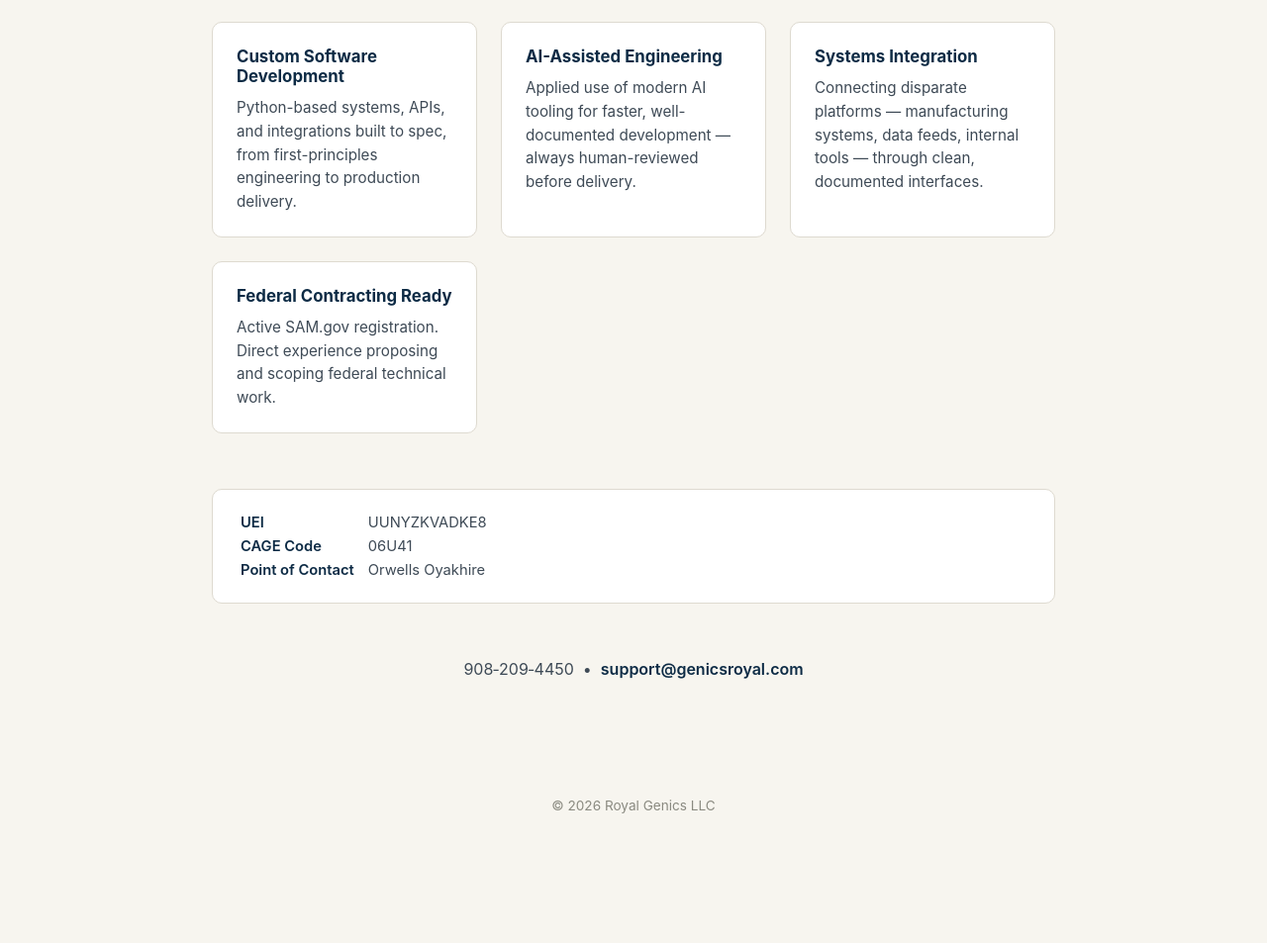
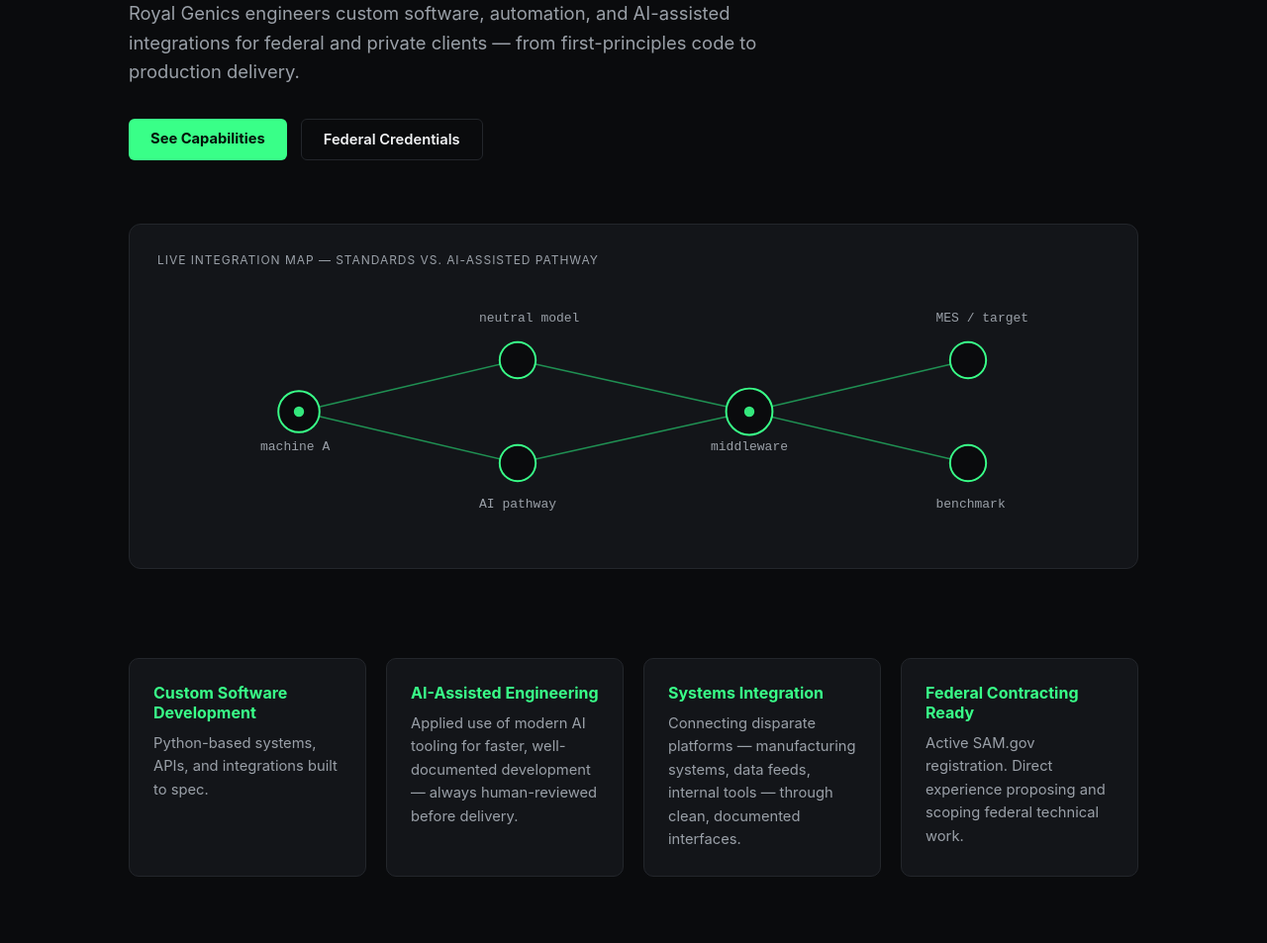
Before and after one commit to Orwells28/royal-genics-site, a plain HTML site: page index.html in a window 1280 px wide. Shown: the part 354-1307 px from the top of the page at 99% size. Before the commit the page ends 1200 px from the top, so only its background shows below. Drawn offline with Linux system fonts and the light colour scheme.

Commit message:
Redesign to match GenAIPI reference (dark theme, green accent)

```diff
--- a/index.html
+++ b/index.html
@@ -7,68 +7,128 @@
 <meta name="description" content="Software engineering, systems integration, and applied AI for federal and private clients.">
 <style>
   :root {
-    --navy: #0d2b45; --gold: #a89968; --slate: #3e4a56; --paper: #f7f5ef; --line: #dedad0;
+    --bg: #0a0b0d; --bg-raised: #131519; --green: #39ff88; --green-dim: #1f8f52;
+    --line: #23262b; --text: #f2f3f5; --text-dim: #9aa0a8;
   }
   * { box-sizing: border-box; }
-  body { margin:0; font-family: -apple-system, "Segoe UI", system-ui, sans-serif; background: var(--paper); color: var(--slate); }
-  header { background: var(--navy); color: #fff; padding: 64px 24px 48px; }
-  .wrap { max-width: 900px; margin: 0 auto; }
-  .mark { font-weight: 700; letter-spacing: 0.08em; font-size: 0.8rem; opacity: 0.85; margin-bottom: 18px; }
-  h1 { font-size: clamp(2rem, 5vw, 3rem); margin: 0 0 12px; line-height: 1.15; }
-  .tag { color: var(--gold); font-size: 1.1rem; margin: 0; max-width: 60ch; }
-  main { padding: 56px 24px 80px; }
-  .grid { display: grid; grid-template-columns: repeat(auto-fit, minmax(240px, 1fr)); gap: 24px; margin: 32px 0 56px; }
-  .card { background: #fff; border: 1px solid var(--line); border-radius: 10px; padding: 24px; }
-  .card h3 { color: var(--navy); margin: 0 0 10px; font-size: 1.05rem; }
-  .card p { margin: 0; font-size: 0.95rem; line-height: 1.55; }
-  .idband { background: #fff; border: 1px solid var(--line); border-radius: 10px; padding: 24px 28px; margin-bottom: 56px; }
-  .idband dl { display: grid; grid-template-columns: max-content 1fr; gap: 6px 14px; font-size: 0.92rem; margin: 0; }
-  .idband dt { color: var(--navy); font-weight: 600; }
-  .idband dd { margin: 0; }
-  .contact { text-align: center; }
-  .contact a { color: var(--navy); font-weight: 600; text-decoration: none; }
-  footer { text-align: center; padding: 24px; color: #8a8a80; font-size: 0.85rem; }
+  body { margin:0; font-family: -apple-system, "Segoe UI", system-ui, sans-serif; background: var(--bg); color: var(--text); }
+  a { color: inherit; }
+  nav { display:flex; align-items:center; justify-content:space-between; padding: 20px 40px; border-bottom: 1px solid var(--line); }
+  .logo { font-weight: 800; letter-spacing: 0.02em; font-size: 1.1rem; }
+  .logo span { color: var(--green); }
+  .navlinks { display:flex; gap: 28px; font-size: 0.9rem; color: var(--text-dim); list-style:none; margin:0; padding:0; }
+  .navlinks a:hover { color: var(--text); }
+  .cta { background: var(--green); color: #05130a; font-weight: 700; padding: 9px 18px; border-radius: 6px; text-decoration:none; font-size: 0.88rem; }
+  .navright { display:flex; align-items:center; gap: 18px; font-size: 0.9rem; }
+
+  header { padding: 90px 40px 70px; max-width: 1100px; margin: 0 auto; }
+  .eyebrow { color: var(--green); font-weight: 700; letter-spacing: 0.12em; font-size: 0.78rem; text-transform: uppercase; margin-bottom: 18px; }
+  h1 { font-size: clamp(2.4rem, 6vw, 4rem); font-weight: 800; line-height: 1.05; margin: 0 0 20px; letter-spacing: -0.01em; }
+  h1 .accent { color: var(--green); }
+  .sub { color: var(--text-dim); font-size: 1.15rem; max-width: 55ch; line-height: 1.6; margin: 0 0 32px; }
+  .heroctas { display:flex; gap: 14px; margin-bottom: 64px; }
+  .cta-outline { border: 1px solid var(--line); color: var(--text); padding: 11px 22px; border-radius: 6px; text-decoration:none; font-size: 0.92rem; font-weight: 600; }
+  .cta-solid { background: var(--green); color: #05130a; padding: 11px 22px; border-radius: 6px; text-decoration:none; font-size: 0.92rem; font-weight: 700; }
+
+  .mockup { background: var(--bg-raised); border: 1px solid var(--line); border-radius: 12px; padding: 28px; overflow: hidden; position: relative; }
+  .mockup-label { font-size: 0.75rem; color: var(--text-dim); text-transform: uppercase; letter-spacing: 0.08em; margin-bottom: 16px; }
+  svg.graph { width: 100%; height: 260px; display:block; }
+  .node { fill: var(--bg); stroke: var(--green); stroke-width: 1.5; }
+  .nodepulse { fill: var(--green); opacity: 0.9; }
+  .edge { stroke: var(--green-dim); stroke-width: 1.2; }
+  .nlabel { fill: var(--text-dim); font-size: 10px; font-family: monospace; }
+
+  main { max-width: 1100px; margin: 0 auto; padding: 0 40px 100px; }
+  .grid { display: grid; grid-template-columns: repeat(auto-fit, minmax(240px, 1fr)); gap: 20px; margin: 20px 0 70px; }
+  .card { background: var(--bg-raised); border: 1px solid var(--line); border-radius: 10px; padding: 24px; }
+  .card h3 { margin: 0 0 10px; font-size: 1rem; color: var(--green); }
+  .card p { margin: 0; font-size: 0.92rem; line-height: 1.6; color: var(--text-dim); }
+
+  .idband { background: var(--bg-raised); border: 1px solid var(--line); border-radius: 10px; padding: 26px 30px; margin-bottom: 60px; }
+  .idband dl { display: grid; grid-template-columns: max-content 1fr; gap: 8px 16px; font-size: 0.9rem; margin: 0; }
+  .idband dt { color: var(--green); font-weight: 600; }
+  .idband dd { margin: 0; color: var(--text-dim); }
+
+  footer { border-top: 1px solid var(--line); text-align: center; padding: 28px; color: var(--text-dim); font-size: 0.85rem; }
 </style>
 </head>
 <body>
+  <nav>
+    <div class="logo">ROYAL<span>GENICS</span></div>
+    <ul class="navlinks">
+      <li><a href="#capabilities">Capabilities</a></li>
+      <li><a href="#work">Integration Work</a></li>
+      <li><a href="#federal">Federal Contracting</a></li>
+      <li><a href="#company">Company</a></li>
+    </ul>
+    <div class="navright">
+      <a href="#work" class="cta">Get in Touch</a>
+    </div>
+  </nav>
+
   <header>
-    <div class="wrap">
-      <div class="mark">R / G &nbsp; ROYAL GENICS</div>
-      <h1>Software Engineering, Systems Integration &amp; Applied AI</h1>
-      <p class="tag">For federal and private-sector clients. A division of the Cleanhub Group.</p>
+    <div class="eyebrow">Software Engineering &middot; Systems Integration &middot; Applied AI</div>
+    <h1>We build the <span class="accent">connective tissue</span><br>between real systems.</h1>
+    <p class="sub">Royal Genics engineers custom software, automation, and AI-assisted integrations for federal and private clients &mdash; from first-principles code to production delivery.</p>
+    <div class="heroctas">
+      <a href="#capabilities" class="cta-solid">See Capabilities</a>
+      <a href="#federal" class="cta-outline">Federal Credentials</a>
+    </div>
+
+    <div class="mockup">
+      <div class="mockup-label">Live Integration Map &mdash; Standards vs. AI-Assisted Pathway</div>
+      <svg class="graph" viewBox="0 0 700 200">
+        <line class="edge" x1="90" y1="100" x2="260" y2="60"/>
+        <line class="edge" x1="90" y1="100" x2="260" y2="140"/>
+        <line class="edge" x1="260" y1="60" x2="440" y2="100"/>
+        <line class="edge" x1="260" y1="140" x2="440" y2="100"/>
+        <line class="edge" x1="440" y1="100" x2="610" y2="60"/>
+        <line class="edge" x1="440" y1="100" x2="610" y2="140"/>
+        <circle class="node" cx="90" cy="100" r="16"/>
+        <circle class="nodepulse" cx="90" cy="100" r="4"/>
+        <circle class="node" cx="260" cy="60" r="14"/>
+        <circle class="node" cx="260" cy="140" r="14"/>
+        <circle class="node" cx="440" cy="100" r="18"/>
+        <circle class="nodepulse" cx="440" cy="100" r="4"/>
+        <circle class="node" cx="610" cy="60" r="14"/>
+        <circle class="node" cx="610" cy="140" r="14"/>
+        <text class="nlabel" x="60" y="130">machine A</text>
+        <text class="nlabel" x="230" y="30">neutral model</text>
+        <text class="nlabel" x="230" y="175">AI pathway</text>
+        <text class="nlabel" x="410" y="130">middleware</text>
+        <text class="nlabel" x="585" y="30">MES / target</text>
+        <text class="nlabel" x="585" y="175">benchmark</text>
+      </svg>
     </div>
   </header>
-  <main class="wrap">
-    <div class="grid">
+
+  <main>
+    <div class="grid" id="capabilities">
       <div class="card">
         <h3>Custom Software Development</h3>
-        <p>Python-based systems, APIs, and integrations built to spec, from first-principles engineering to production delivery.</p>
+        <p>Python-based systems, APIs, and integrations built to spec.</p>
       </div>
       <div class="card">
         <h3>AI-Assisted Engineering</h3>
         <p>Applied use of modern AI tooling for faster, well-documented development &mdash; always human-reviewed before delivery.</p>
       </div>
-      <div class="card">
+      <div class="card" id="work">
         <h3>Systems Integration</h3>
         <p>Connecting disparate platforms &mdash; manufacturing systems, data feeds, internal tools &mdash; through clean, documented interfaces.</p>
       </div>
-      <div class="card">
+      <div class="card" id="federal">
         <h3>Federal Contracting Ready</h3>
         <p>Active SAM.gov registration. Direct experience proposing and scoping federal technical work.</p>
       </div>
     </div>
 
-    <div class="idband">
+    <div class="idband" id="company">
       <dl>
         <dt>UEI</dt><dd>UUNYZKVADKE8</dd>
         <dt>CAGE Code</dt><dd>06U41</dd>
         <dt>Point of Contact</dt><dd>Orwells Oyakhire</dd>
       </dl>
     </div>
-
-    <div class="contact">
-      <p>908&#8209;209&#8209;4450 &nbsp;&bull;&nbsp; <a href="mailto:support@genicsroyal.com">support@genicsroyal.com</a></p>
-    </div>
   </main>
   <footer>&copy; 2026 Royal Genics LLC</footer>
 </body>
```
